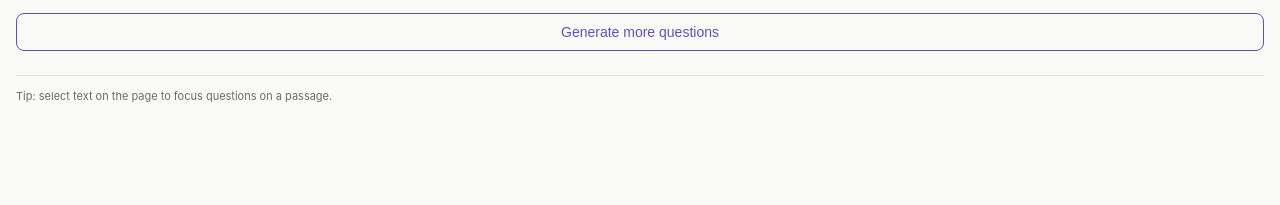
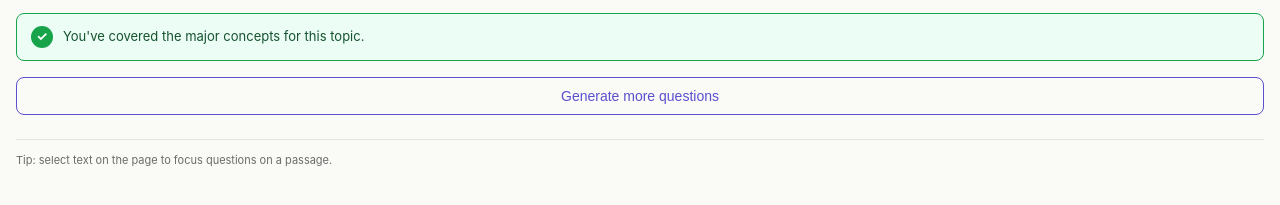
Before and after one commit to jtran6796/learnly, a browser extension: page extension/sidepanel.html in a window 1280 px wide. Shown: the part 125-330 px from the top of the page. Drawn offline with Linux system fonts and the light colour scheme.

Commit message:
show coverage banner when well_covered

```diff
--- a/extension/sidepanel.css
+++ b/extension/sidepanel.css
@@ -451,3 +451,46 @@ button.primary.secondary {
 button.primary.secondary:hover:not(:disabled) {
   background: rgba(91, 79, 207, 0.08);
 }
+
+.coverage-banner {
+  margin-top: 16px;
+  padding: 12px 14px;
+  background: #ecfdf5;
+  border: 1px solid #16a34a;
+  border-radius: 8px;
+  display: flex;
+  align-items: center;
+  gap: 10px;
+  animation: fadeIn 0.25s ease-out;
+}
+
+@keyframes fadeIn {
+  from {
+    opacity: 0;
+    transform: translateY(-4px);
+  }
+  to {
+    opacity: 1;
+    transform: translateY(0);
+  }
+}
+
+.coverage-icon {
+  display: inline-flex;
+  align-items: center;
+  justify-content: center;
+  width: 22px;
+  height: 22px;
+  background: #16a34a;
+  color: white;
+  border-radius: 50%;
+  font-size: 13px;
+  font-weight: 700;
+  flex-shrink: 0;
+}
+
+.coverage-text {
+  font-size: 13px;
+  color: #14532d;
+  line-height: 1.4;
+}
--- a/extension/sidepanel.html
+++ b/extension/sidepanel.html
@@ -123,6 +123,13 @@
 
       <div id="questions"></div>
 
+      <div id="coverage-banner" class="coverage-banner hidden">
+        <span class="coverage-icon">✓</span>
+        <span class="coverage-text"
+          >You've covered the major concepts for this topic.</span
+        >
+      </div>
+
       <div id="more-actions" class="more-actions hidden">
         <button id="more-btn" class="primary secondary">
           Generate more questions
--- a/extension/sidepanel.js
+++ b/extension/sidepanel.js
@@ -29,6 +29,7 @@ const trackerCount = $("tracker-count");
 const trackerPills = $("tracker-pills");
 const moreActions = $("more-actions");
 const moreBtn = $("more-btn");
+const coverageBanner = $("coverage-banner");
 
 function setStatus(text, isError = false) {
   if (!text) {
@@ -44,6 +45,7 @@ function clearOutput() {
   questionsEl.innerHTML = "";
   metaEl.classList.add("hidden");
   clearTracker();
+  coverageBanner.classList.add("hidden");
   moreActions.classList.add("hidden");
   lastRequestPayload = null;
   setStatus("");
@@ -99,6 +101,7 @@ resetBtn.addEventListener("click", async () => {
 // ---------- Concept tracker ----------
 
 const seenConceptLabels = new Map(); // normalized key → original label
+let lastRequestPayload = null;
 
 function normalizeConcept(label) {
   return label.trim().toLowerCase();
@@ -405,8 +408,10 @@ moreBtn.addEventListener("click", async () => {
     renderQuestions(questions, { append: true });
 
     if (topicCoverage === "well_covered") {
-      setStatus("You've covered the major concepts for this topic.");
+      coverageBanner.classList.remove("hidden");
+      setStatus("");
     } else {
+      coverageBanner.classList.add("hidden");
       setStatus(cached ? "Loaded from cache." : "");
       setTimeout(() => setStatus(""), 2000);
     }
```
